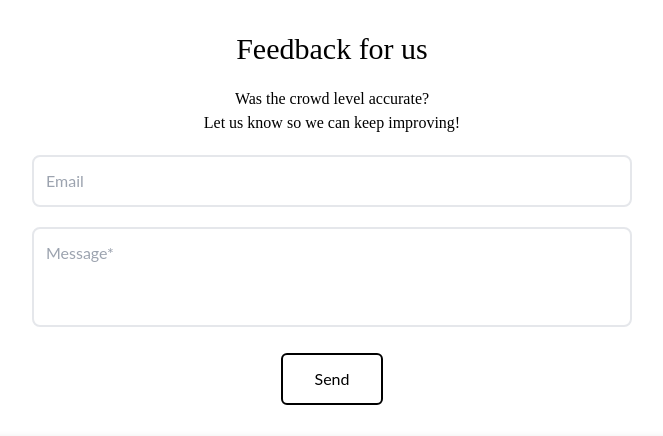
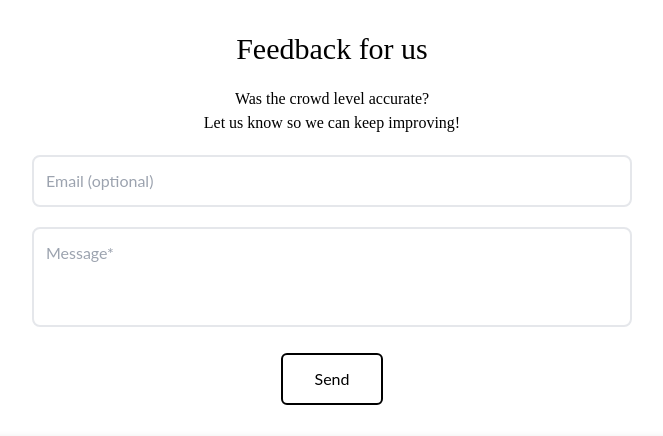
Before and after one commit to mhjpurnima/dining_hall_tracker, a Flask app: page /more-info in a window 1280 px wide. Shown: the part 1189-1625 px from the top of the page, without its empty margins (308-971 px from the left). Run offline with Flask 3, Linux system fonts and the light colour scheme; some libraries are stand-ins or nearby versions; some web fonts are replaced.

Commit message:
[FE]:: added email as optional

```diff
--- a/templates/more-info.html
+++ b/templates/more-info.html
@@ -133,7 +133,7 @@
             type="text"
             name="email"
             value=""
-            placeholder="Email"
+            placeholder="Email (optional)"
             class="resize-none w-1/2 rounded-lg p-3 border-2 border-gray-200"
           />
           <textarea
```
